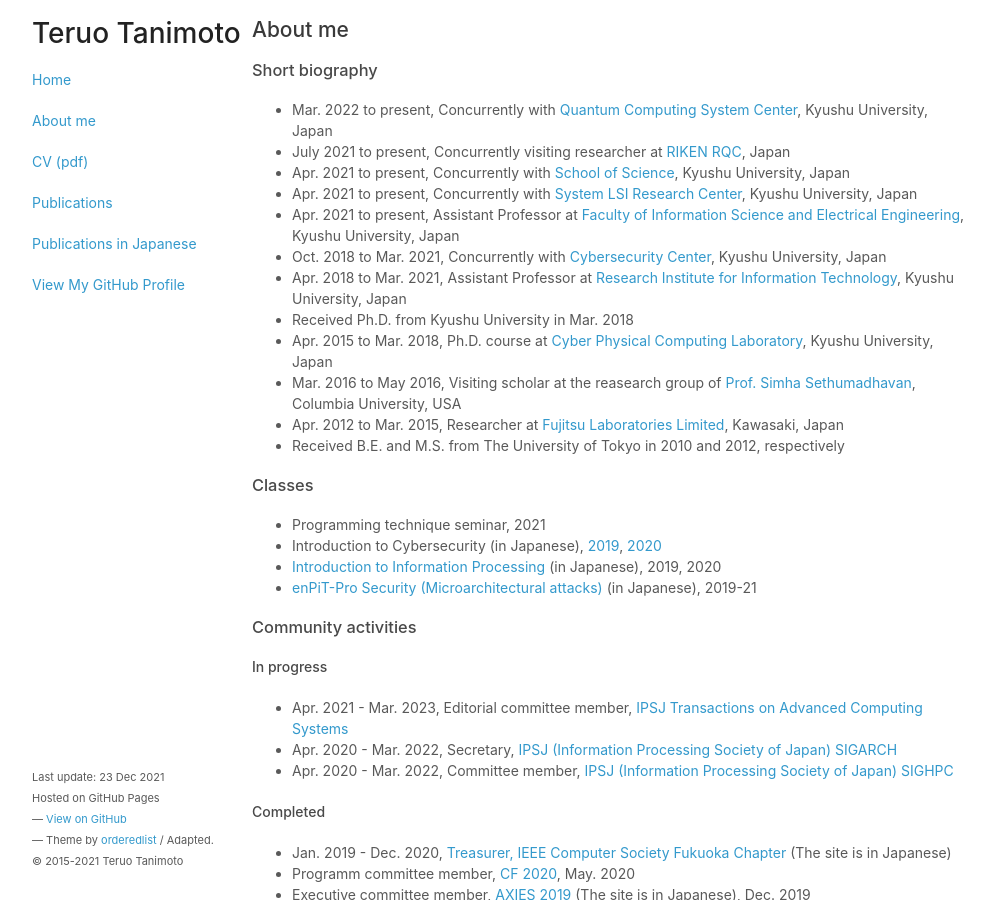
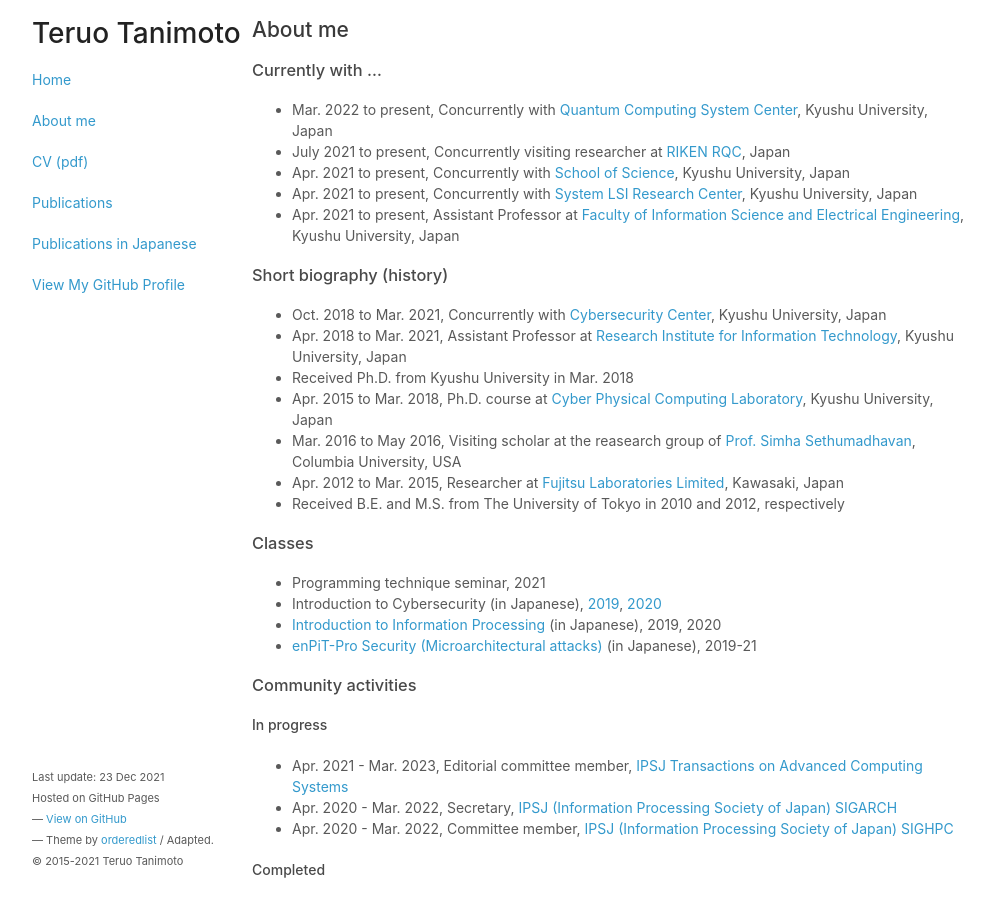
Before and after one commit to teruo41/teruo41.github.io, a Jekyll site: the page built from about.md, in a window 1280 px wide and 900 px high. Shown: the whole window, without its empty margins (138-1132 px from the left). Built offline with Jekyll 4.4.1, drawn with Linux system fonts in a browser that asks for light colours.

Commit message:
Update about.md

```diff
--- a/about.md
+++ b/about.md
@@ -5,12 +5,14 @@ title: About me
 
 ## About me
 
-### Short biography
+### Currently with ...
 + Mar. 2022 to present, Concurrently with [Quantum Computing System Center](https://qcsc.kyusuh-u.ac.jp/en/), Kyushu University, Japan
 + July 2021 to present, Concurrently visiting researcher at [RIKEN RQC](https://www.riken.jp/en/research/labs/rqc/index.html), Japan
 + Apr. 2021 to present, Concurrently with [School of Science](https://www.sci.kyushu-u.ac.jp/e/), Kyushu University, Japan
 + Apr. 2021 to present, Concurrently with [System LSI Research Center](https://slrc.kyushu-u.ac.jp/en/), Kyushu University, Japan
 + Apr. 2021 to present, Assistant Professor at [Faculty of Information Science and Electrical Engineering](https://www.isee.kyushu-u.ac.jp/e/), Kyushu University, Japan
+
+### Short biography (history)
 <!-- + Apr. 2019 to Mar. 2021, Concurrently with [School of Engineering](https://www.eng.kyushu-u.ac.jp/e/), Kyushu University, Japan -->
 + Oct. 2018 to Mar. 2021, Concurrently with [Cybersecurity Center](https://cs.kyushu-u.ac.jp/en/), Kyushu University, Japan
 + Apr. 2018 to Mar. 2021, Assistant Professor at [Research Institute for Information Technology](http://ri2t.kyushu-u.ac.jp/en/index-e.html), Kyushu University, Japan
```
